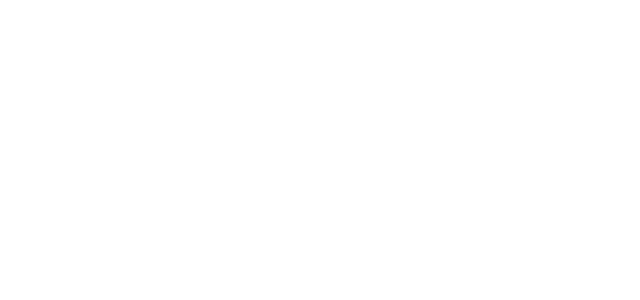
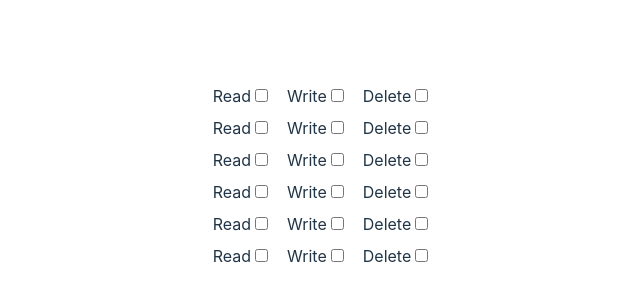
Before and after one commit to omarBaldi/permission-checkboxes, a React (Vite) app: page / in a window 1280 px wide. Shown: the part 224-524 px from the top of the page, without its empty margins (318-958 px from the left). Built offline with nearby package versions, Linux system fonts and the light colour scheme.

Commit message:
Choosing Map data structure to store for each rowId the checkboxes boolean state + render them into the DOM

```diff
--- a/src/App.tsx
+++ b/src/App.tsx
@@ -1,7 +1,76 @@
+import { useEffect, useRef, useState } from 'react';
 import './App.css';
 
+const checkboxesLabels = ['read', 'write', 'delete'] as const;
+type CheckboxLabel = typeof checkboxesLabels[number];
+
+type CheckboxesState = Record<CheckboxLabel, boolean>;
+
 function App() {
-  return <div className='App'></div>;
+  const numberRows = useRef(6);
+  const [mainState, setMainState] = useState<Map<number, CheckboxesState>>(new Map());
+
+  /**
+   * As soon as the component is mounted, I need to
+   * loop through the number of rows and for each one
+   * set the default value for the checkboxes state
+   */
+  useEffect(() => {
+    const defaultState: CheckboxesState = {
+      read: false,
+      write: false,
+      delete: false,
+    };
+
+    const newMainState = [...Array(numberRows.current)]
+      .map((_, index: number) => index + 1)
+      .reduce((acc, rowId) => {
+        acc.set(rowId, { ...defaultState });
+
+        return acc;
+      }, new Map());
+
+    setMainState(newMainState);
+
+    //* cleanup
+    return () => {
+      setMainState(new Map());
+    };
+  }, []);
+
+  return (
+    <div className='App'>
+      {[...mainState].map(([rowId, checkboxes]: [number, CheckboxesState], _: number) => {
+        return (
+          <div
+            key={rowId}
+            style={{
+              margin: '0.5rem 0',
+              display: 'grid',
+              gridTemplateColumns: 'repeat(3, auto)',
+            }}
+          >
+            {Object.entries(checkboxes).map(([cbKey, cbValue], _: number) => {
+              const currentKey = cbKey as CheckboxLabel;
+              const label =
+                currentKey === 'read'
+                  ? 'Read'
+                  : currentKey === 'write'
+                  ? 'Write'
+                  : 'Delete';
+
+              return (
+                <div key={`cb-${cbKey}`} style={{ margin: '0 0.5rem' }}>
+                  <label htmlFor={cbKey}>{label}</label>
+                  <input type='checkbox' name={cbKey} checked={cbValue} />
+                </div>
+              );
+            })}
+          </div>
+        );
+      })}
+    </div>
+  );
 }
 
 export default App;
```
